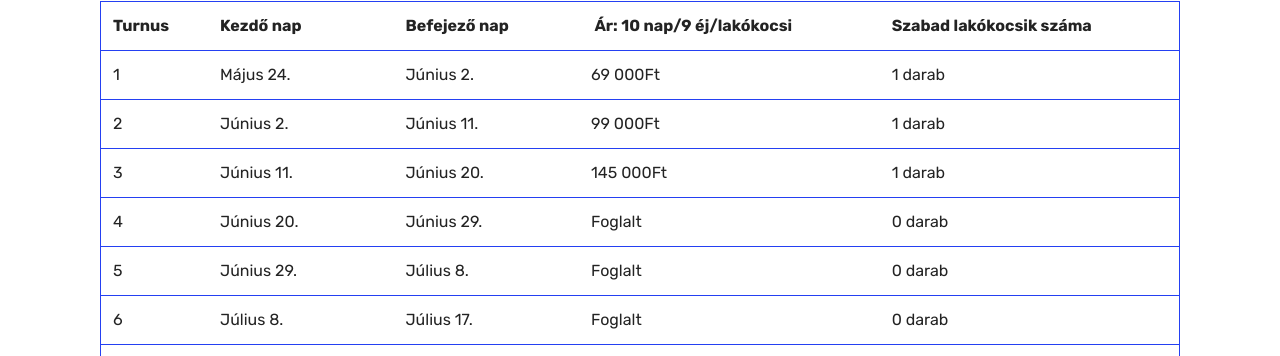
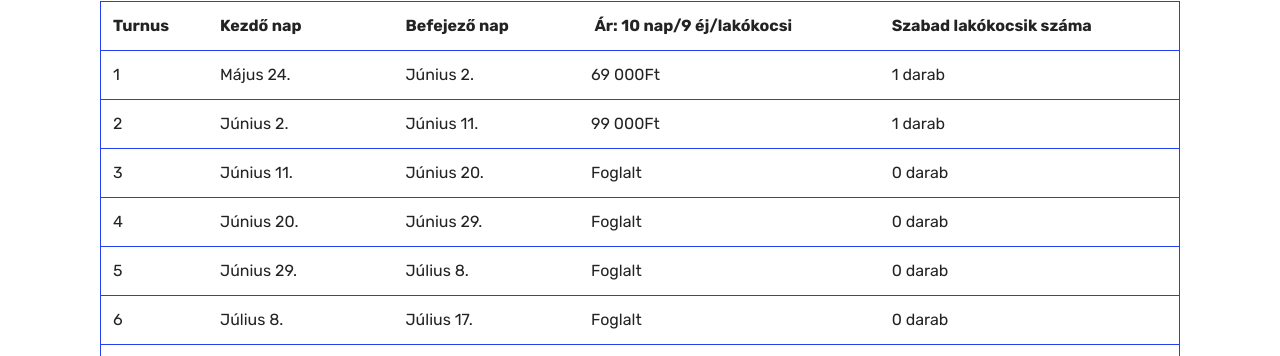
Before and after one commit to marklaszlo9/korinos_new, a Jekyll site: the page built from arak.html, in a window 1280 px wide and 900 px high. Shown: the part 171-527 px from the top of the window. Built offline with Jekyll 4.4.1, drawn with Linux system fonts in a browser that asks for light colours.

Commit message:
3as turnus

```diff
--- a/arak.html
+++ b/arak.html
@@ -60,7 +60,7 @@
             <tr>
               <td class="body-item mbr-fonts-style display-7">1</td><td class="body-item mbr-fonts-style display-7">Május 24.</td><td class="body-item mbr-fonts-style display-7">Június 2.</td><td class="body-item mbr-fonts-style display-7">69 000Ft</td><td class="body-item mbr-fonts-style display-7">1 darab</td></tr><tr>
               <td class="body-item mbr-fonts-style display-7">2</td><td class="body-item mbr-fonts-style display-7">Június 2.</td><td class="body-item mbr-fonts-style display-7">Június 11.</td><td class="body-item mbr-fonts-style display-7">99 000Ft</td><td class="body-item mbr-fonts-style display-7">1 darab</td></tr><tr>
-              <td class="body-item mbr-fonts-style display-7">3</td><td class="body-item mbr-fonts-style display-7">Június 11.</td><td class="body-item mbr-fonts-style display-7">Június 20.</td><td class="body-item mbr-fonts-style display-7">145 000Ft</td><td class="body-item mbr-fonts-style display-7">1 darab</td></tr><tr>
+              <td class="body-item mbr-fonts-style display-7">3</td><td class="body-item mbr-fonts-style display-7">Június 11.</td><td class="body-item mbr-fonts-style display-7">Június 20.</td><td class="body-item mbr-fonts-style display-7">Foglalt</td><td class="body-item mbr-fonts-style display-7">0 darab</td></tr><tr>
               <td class="body-item mbr-fonts-style display-7">4</td><td class="body-item mbr-fonts-style display-7">Június 20.</td><td class="body-item mbr-fonts-style display-7">Június 29.</td><td class="body-item mbr-fonts-style display-7">Foglalt</td><td class="body-item mbr-fonts-style display-7">0 darab</td></tr><tr>
               <td class="body-item mbr-fonts-style display-7">5</td><td class="body-item mbr-fonts-style display-7">Június 29.</td><td class="body-item mbr-fonts-style display-7">Július 8.</td><td class="body-item mbr-fonts-style display-7">Foglalt</td><td class="body-item mbr-fonts-style display-7">0 darab</td></tr><tr>
               <td class="body-item mbr-fonts-style display-7">6</td><td class="body-item mbr-fonts-style display-7">Július 8.</td><td class="body-item mbr-fonts-style display-7">Július 17.</td><td class="body-item mbr-fonts-style display-7">Foglalt</td><td class="body-item mbr-fonts-style display-7">0 darab</td></tr><tr>
```
Also changed, not shown: 1 other file.
